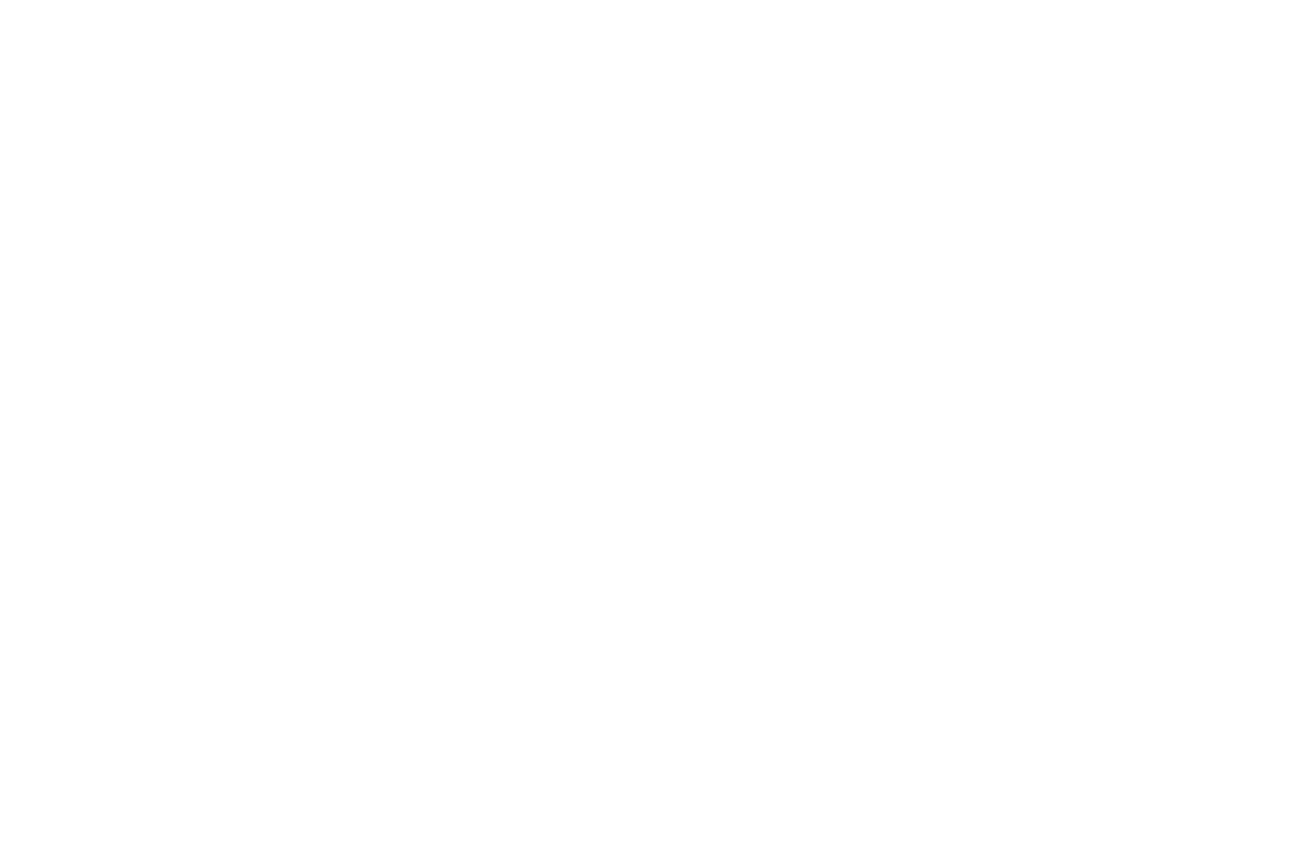
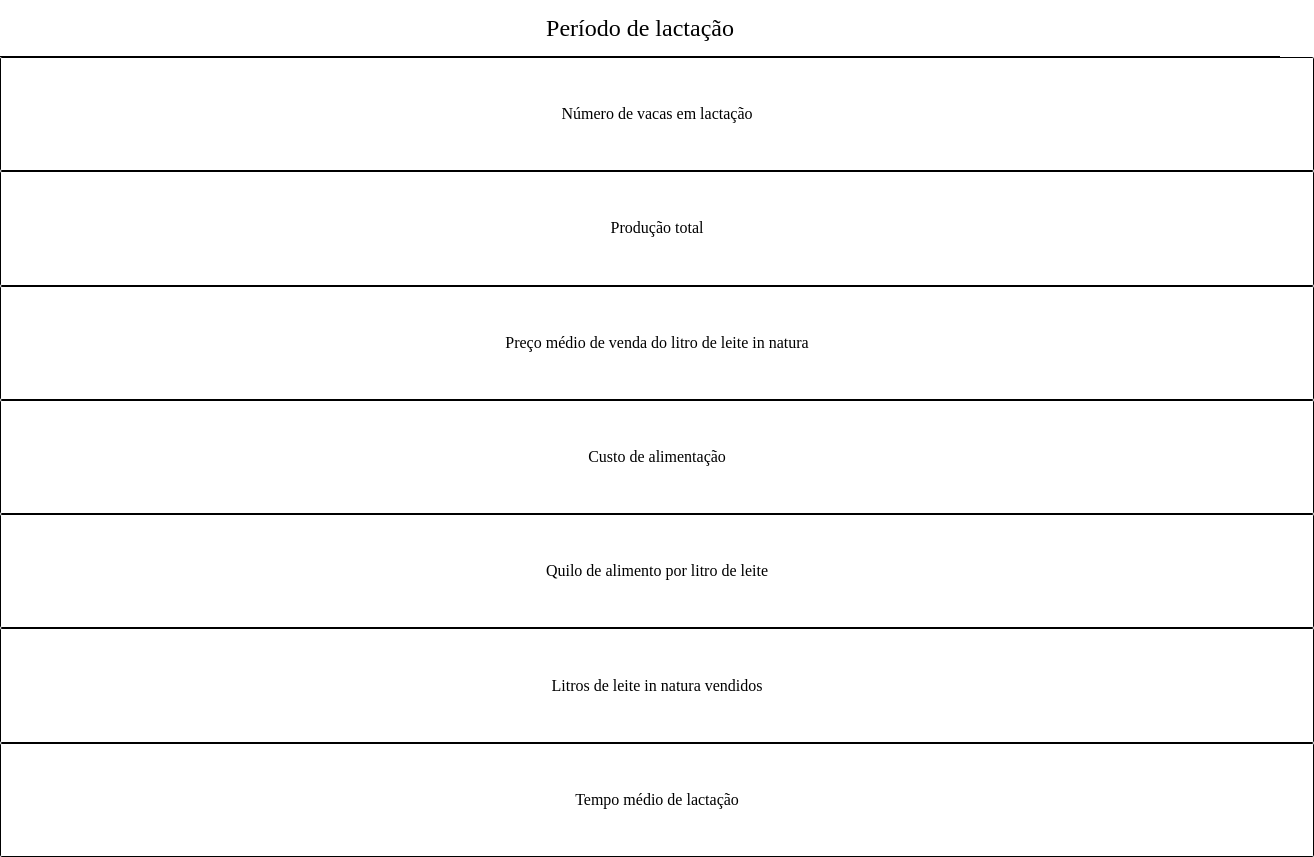
Before and after one commit to Antonioarf/vacathon-insper, a plain HTML site: page em_lac_concl.html in a window 1280 px wide. Shown: the whole page, 1314 px wide, since content can reach past the window. Before the commit the page ends 800 px from the top, so only its background shows below. Drawn offline with Linux system fonts and the light colour scheme.

Commit message:
Rascunhos iniciais

```diff
--- /dev/null
+++ b/assets/em_lac_concl_style.css
@@ -0,0 +1,40 @@
+em_lac_concl_style.css
+body {
+    display: flex;
+    flex-direction: column;
+    width: 100vw;
+    height: 100vh;
+}
+
+header{
+    display: flex;
+    align-self: center;
+    justify-content: center;
+    padding-bottom: 1rem;
+    padding-top: 1rem;
+    width: 100%;
+    font-size: 1.5rem;
+    border-bottom: 0.01rem solid black;
+}
+
+conteiner{
+    width: 100vw;
+    height: 100vh;
+    display: flex;
+    flex-direction: column;
+    justify-content: center;
+    align-items: center;
+}
+
+span {
+    display: flex;
+    flex-direction: row;
+    justify-content: center;
+    align-items: center;
+    border-radius: 0.1rem;
+    width: 100%;
+    height: 25%;
+    margin: 0rem auto 0rem auto;
+    padding: 1rem;
+    border: solid black 0.01rem;
+}
--- /dev/null
+++ b/assets/pos_lac_concl_style.css
@@ -0,0 +1,39 @@
+body {
+    display: flex;
+    flex-direction: column;
+    width: 100vw;
+    height: 100vh;
+}
+
+header{
+    display: flex;
+    align-self: center;
+    justify-content: center;
+    padding-bottom: 1rem;
+    padding-top: 1rem;
+    width: 100%;
+    font-size: 1.5rem;
+    border-bottom: 0.01rem solid black;
+}
+
+conteiner{
+    width: 100vw;
+    height: 100vh;
+    display: flex;
+    flex-direction: column;
+    justify-content: center;
+    align-items: center;
+}
+
+span {
+    display: flex;
+    flex-direction: row;
+    justify-content: center;
+    align-items: center;
+    border-radius: 0.1rem;
+    width: 100%;
+    height: 25%;
+    margin: 0rem auto 0rem auto;
+    padding: 1rem;
+    border: solid black 0.01rem;
+}
--- /dev/null
+++ b/assets/pre_lac_concl_style.css
@@ -0,0 +1,39 @@
+body {
+    display: flex;
+    flex-direction: column;
+    width: 100vw;
+    height: 100vh;
+}
+
+header{
+    display: flex;
+    align-self: center;
+    justify-content: center;
+    padding-bottom: 1rem;
+    padding-top: 1rem;
+    width: 100%;
+    font-size: 1.5rem;
+    border-bottom: 0.01rem solid black;
+}
+
+conteiner{
+    width: 100vw;
+    height: 100vh;
+    display: flex;
+    flex-direction: column;
+    justify-content: center;
+    align-items: center;
+}
+
+span {
+    display: flex;
+    flex-direction: row;
+    justify-content: center;
+    align-items: center;
+    border-radius: 0.1rem;
+    width: 100%;
+    height: 25%;
+    margin: 0rem auto 0rem auto;
+    padding: 1rem;
+    border: solid black 0.01rem;
+}
--- a/em_lac_concl.html
+++ b/em_lac_concl.html
@@ -3,9 +3,34 @@
 <head>
     <meta charset="UTF-8">
     <meta name="viewport" content="width=device-width, initial-scale=1.0">
-    <title>Document</title>
+    <title>Período de lactação conclusão</title>
+    <link rel="stylesheet" href="assets/reset.css">
+    <link rel = "stylesheet" href="assets/em_lac_concl_style.css">
 </head>
 <body>
 
+    <header>
+
+        <h1><strong>Período de lactação</strong></h1>
+
+    </header>
+
+    <conteiner>
+
+        <span>Número de vacas em lactação</span>
+
+        <span>Produção total</span>
+
+        <span>Preço médio de venda do litro de leite in natura</span>
+
+        <span>Custo de alimentação </span>
+
+        <span>Quilo de alimento por litro de leite</span>
+
+        <span>Litros de leite in natura vendidos </span>
+
+        <span>Tempo médio de lactação</span>
+
+    </conteiner>
 </body>
 </html>
```
Also changed, not shown: pos_lac_concl.html (+20 -1 lines), pre_lac_concl.html (+21 -1 lines).
